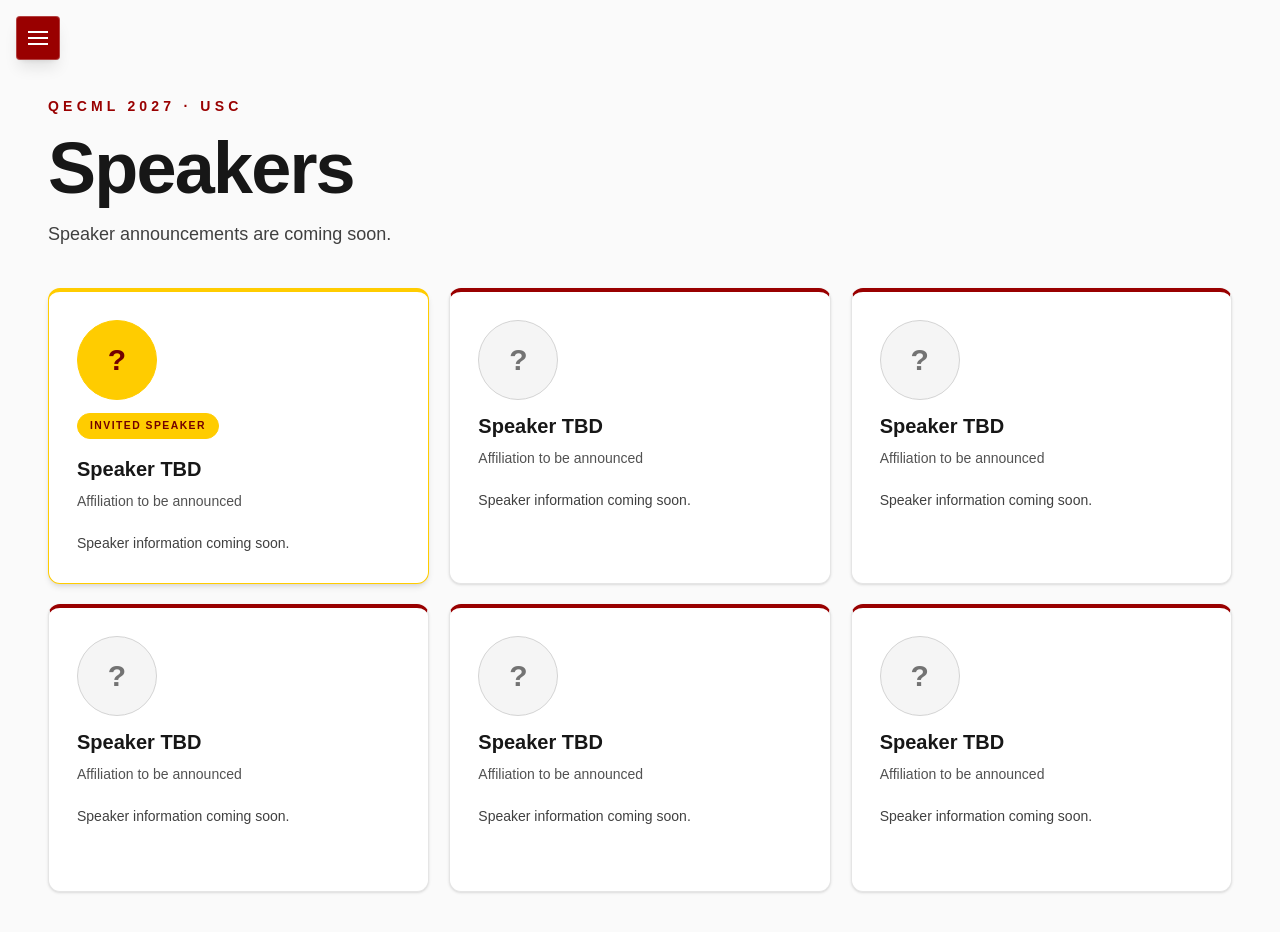
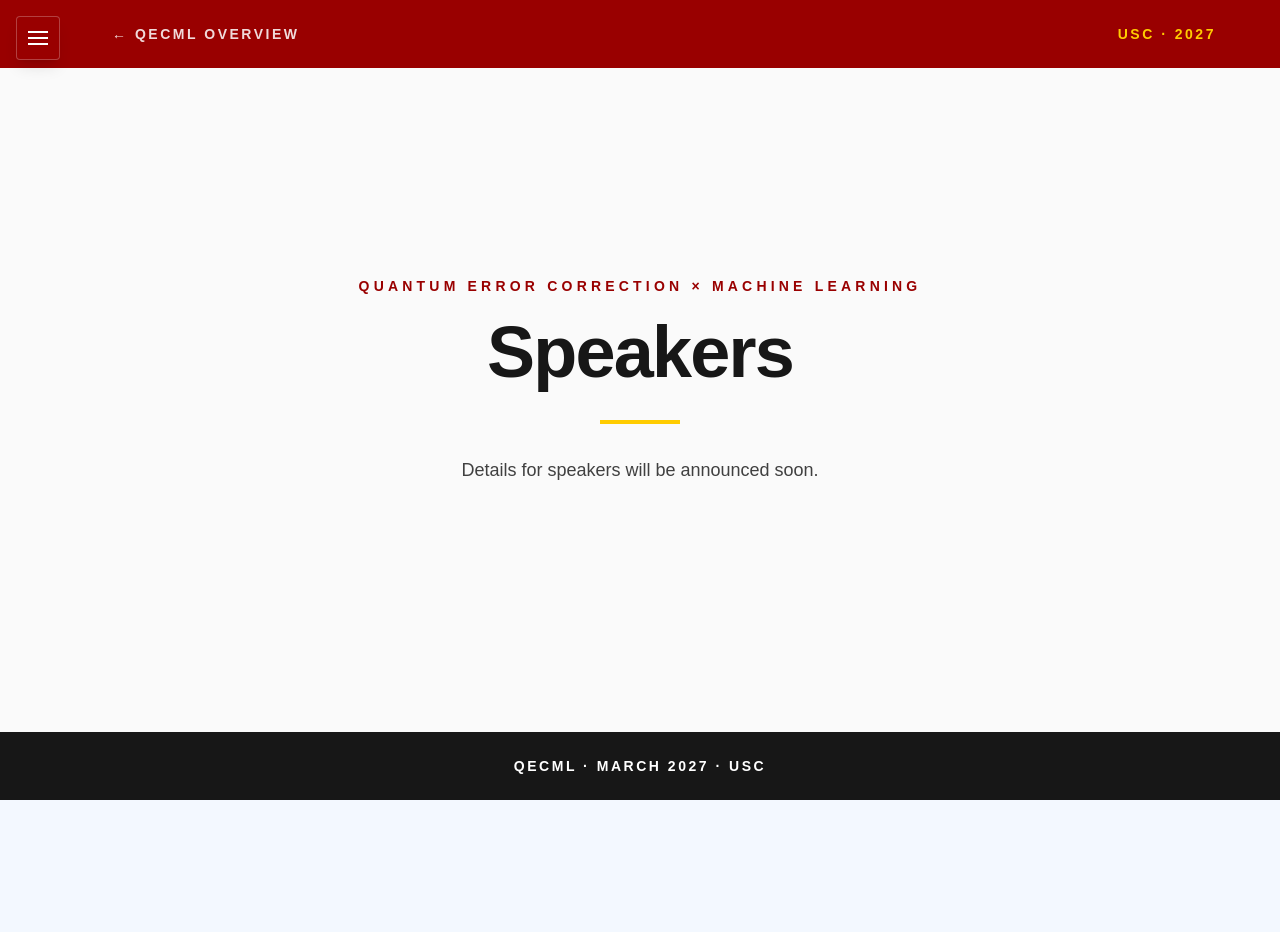
Before and after one commit to qcsa-at-ucla/qcsa, a Next.js app: page /qecml/speakers in a window 1280 px wide. Shown: the top 932 px of the page. After the commit the page ends 800 px from the top, so only its background shows below. Built offline with nearby package versions, Linux system fonts and the light colour scheme; a web font is replaced by a local one.

Commit message:
more updates for initial PR

```diff
--- a/src/app/qecml/page.tsx
+++ b/src/app/qecml/page.tsx
@@ -88,10 +88,10 @@ export default function QECMLPage() {
 
           <ol className="grid gap-4 sm:grid-cols-2 lg:grid-cols-4">
             {[
-              { label: "Abstract submission deadline", date: "January 9, 2027" },
-              { label: "Accepted submissions notification", date: "January 27, 2027" },
-              { label: "Registration deadline", date: "February 10, 2027" },
-              { label: "Late registration deadline", date: "February 17, 2027" },
+              { label: "Abstract submission deadline", /* date: "January 9, 2027", */ date: "TBD" },
+              { label: "Accepted submissions notification", /* date: "January 27, 2027", */ date: "TBD" },
+              { label: "Registration deadline", /* date: "February 10, 2027", */ date: "TBD" },
+              { label: "Late registration deadline", /* date: "February 17, 2027", */ date: "TBD" },
             ].map((milestone, index) => (
               <li
                 key={milestone.label}
--- a/src/app/qecml/speakers/page.tsx
+++ b/src/app/qecml/speakers/page.tsx
@@ -1,64 +1,39 @@
 import type { Metadata } from "next";
+import Link from "next/link";
 
 export const metadata: Metadata = {
   title: "Speakers | QECML 2027",
 };
 
-const speakers = [
-  { id: "speaker-1", invited: true },
-  { id: "speaker-2", invited: false },
-  { id: "speaker-3", invited: false },
-  { id: "speaker-4", invited: false },
-  { id: "speaker-5", invited: false },
-  { id: "speaker-6", invited: false },
-];
-
 export default function QECMLSpeakersPage() {
   return (
-    <main className="min-h-screen bg-neutral-50 px-5 pb-16 pt-24 text-neutral-900 sm:px-8 lg:px-12">
-      <div className="mx-auto max-w-7xl">
-        <p className="mb-4 text-sm font-bold uppercase tracking-[0.3em] text-[#990000]">
-          QECML 2027 · USC
+    <main className="flex min-h-screen flex-col bg-neutral-50 text-neutral-900">
+      <header className="flex items-center justify-between bg-[#990000] py-6 pl-20 pr-6 text-white sm:pl-24 sm:pr-10 lg:pl-28 lg:pr-16">
+        <Link
+          href="/qecml"
+          className="text-sm font-bold uppercase tracking-[0.18em] text-white/85 transition hover:text-[#FFCC00]"
+        >
+          ← QECML Overview
+        </Link>
+        <span className="text-sm font-bold uppercase tracking-[0.18em] text-[#FFCC00]">
+          USC · 2027
+        </span>
+      </header>
+
+      <section className="flex flex-1 flex-col items-center justify-center px-6 pb-20 pt-10 text-center">
+        <p className="mb-5 text-sm font-bold uppercase tracking-[0.3em] text-[#990000]">
+          Quantum Error Correction × Machine Learning
         </p>
         <h1 className="text-5xl font-bold tracking-tight text-neutral-900 sm:text-7xl">Speakers</h1>
-        <p className="mt-4 max-w-2xl text-lg leading-7 text-neutral-700">
-          Speaker announcements are coming soon.
+        <div className="my-8 h-1 w-20 bg-[#FFCC00]" />
+        <p className="max-w-xl text-lg leading-7 text-neutral-700">
+          Details for speakers will be announced soon.
         </p>
+      </section>
 
-        <div className="mt-10 grid gap-5 sm:grid-cols-2 lg:grid-cols-3">
-          {speakers.map((speaker) => (
-            <article
-              key={speaker.id}
-              className={`relative min-h-72 rounded-xl border p-6 sm:p-7 ${
-                speaker.invited
-                  ? "border-[#FFCC00] border-t-4 bg-white shadow-md"
-                  : "border-neutral-200 border-t-4 border-t-[#990000] bg-white shadow-sm"
-              }`}
-            >
-              <div
-                aria-hidden="true"
-                className={`mb-3 flex h-20 w-20 items-center justify-center rounded-full border text-3xl font-bold ${
-                  speaker.invited
-                    ? "border-[#FFCC00] bg-[#FFCC00] text-[#720000]"
-                    : "border-neutral-300 bg-neutral-100 text-neutral-500"
-                }`}
-              >
-                ?
-              </div>
-
-              {speaker.invited && (
-                <span className="mb-4 inline-flex rounded-full border border-[#FFCC00] bg-[#FFCC00] px-3 py-1 text-[0.65rem] font-bold uppercase tracking-[0.14em] text-[#720000]">
-                  Invited speaker
-                </span>
-              )}
-
-              <h2 className="text-xl font-bold text-neutral-900">Speaker TBD</h2>
-              <p className="mt-2 text-sm text-neutral-600">Affiliation to be announced</p>
-              <p className="mt-5 text-sm leading-6 text-neutral-700">Speaker information coming soon.</p>
-            </article>
-          ))}
-        </div>
-      </div>
+      <footer className="bg-neutral-900 px-6 py-6 text-center text-sm font-bold uppercase tracking-[0.18em] text-white">
+        QECML · March 2027 · USC
+      </footer>
     </main>
   );
 }
--- a/src/app/qecml/team/committee-members.ts
+++ b/src/app/qecml/team/committee-members.ts
@@ -36,7 +36,7 @@ export const organizingCommittee: CommitteeMember[] = [
     name: "Emanuel Dallas",
     role: "Graduate student",
     affiliation: "USC",
-    bio: "Manny works on quantum error correction and machine learning.",
+    bio: "Emanuel began his PhD in 2021 and works under the supervision of Prof. Paolo Zanardi. He graduated magna cum laude from Brown University in 2018 with an Sc.B. in physics. Prior to the PhD, Emanuel worked for several years as a trader at a financial derivatives market-making firm. His research has broadly focused on characterizing and quantifying quantum information scrambling in many-body systems. More recently, he has worked on experimentally measuring scrambling-induced phenomena on NISQ processors.",
     headshot: "/images/qecml/organizing-committee/edallas.jpg",
     hyperlink: "https://www.linkedin.com/in/emanuel-dallas-3a6a23138/",
     headshotPositionY: 25,
--- a/src/app/qecml/team/page.tsx
+++ b/src/app/qecml/team/page.tsx
@@ -15,13 +15,11 @@ const committees = [
     title: "Scientific Committee",
     description: "The researchers advising the QECML 2027 scientific programme.",
     members: scientificCommittee,
-    imageFolder: "scientific-committee",
   },
   {
     title: "Organizing Committee",
     description: "The people organizing QECML 2027.",
     members: organizingCommittee,
-    imageFolder: "organizing-committee",
   },
 ];
 
@@ -59,9 +57,6 @@ export default function QECMLTeamPage() {
                   ))}
                 </div>
               )}
-              <p className="mt-6 text-xs text-neutral-500">
-                Headshots go in <code>public/images/qecml/{committee.imageFolder}/</code>.
-              </p>
             </section>
           ))}
         </div>
```
